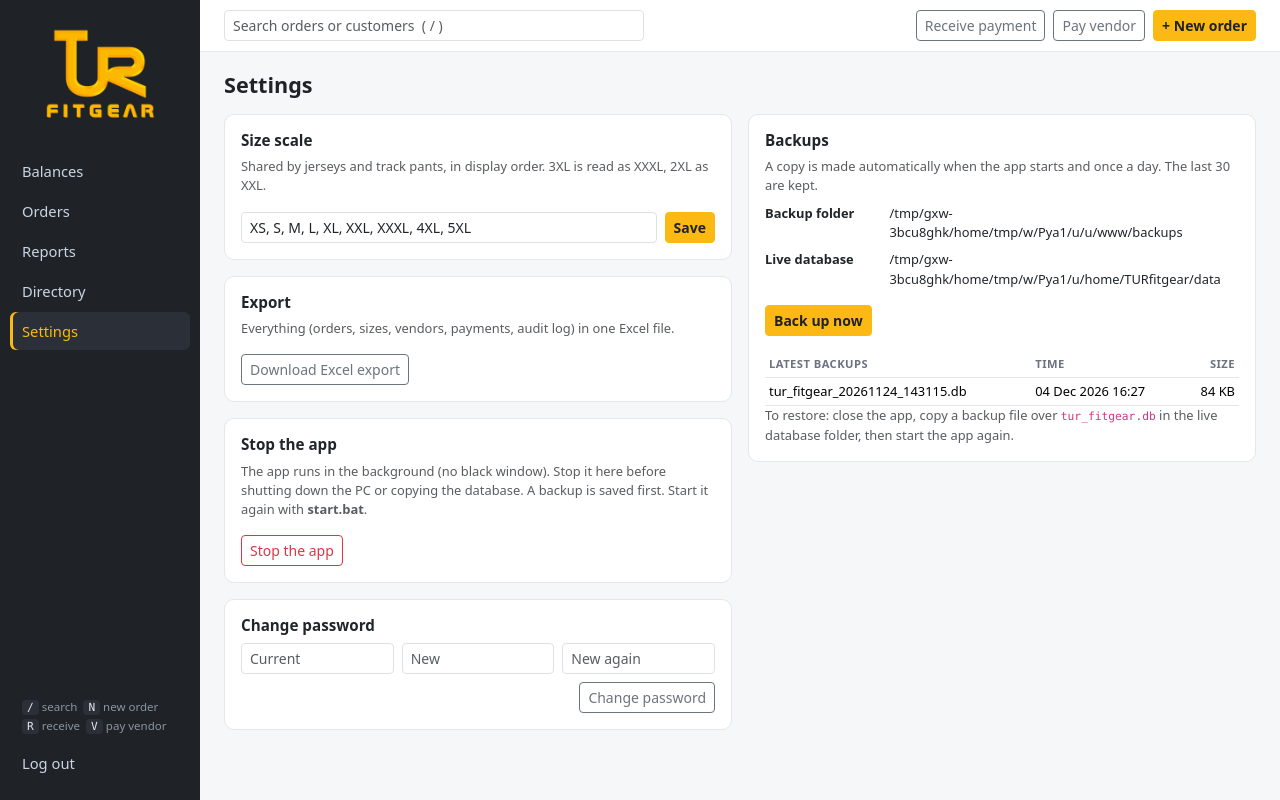
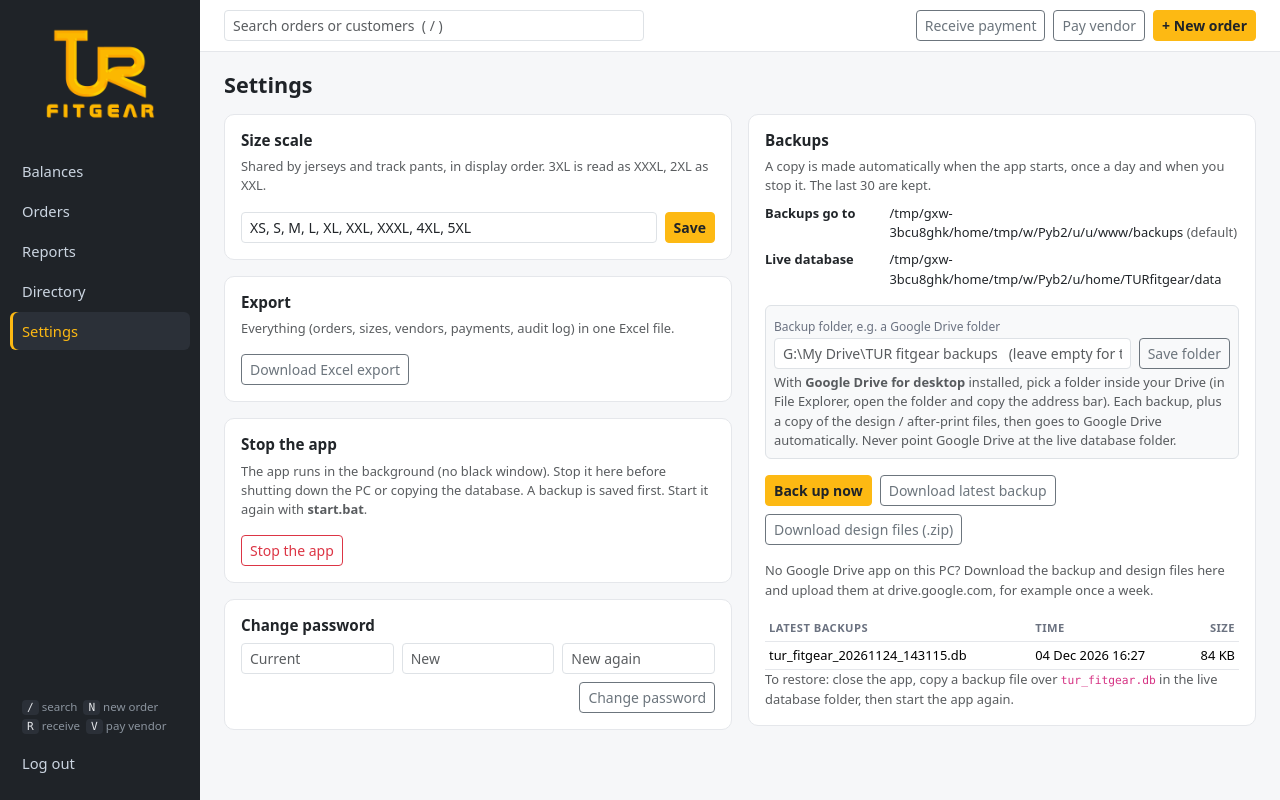
Before and after one commit to srikumar1987/fitgear_app, a Flask app: page /settings in a window 1280 px wide. Run offline with Flask 3, Linux system fonts and the light colour scheme; the visitor is signed in with stand-in values (Sample User, id 1); some libraries are stand-ins or nearby versions.

Commit message:
Back up to a chosen folder (e.g. Google Drive) and download backups
Settings can now point backups at any folder, such as one inside Google Drive
for desktop, so every automatic backup goes off the PC; design and after-print
files are copied there as well. For PCs without the Drive app, the latest backup
and a zip of design files can be downloaded and uploaded by hand. The folder is
validated (absolute, writable, outside the live data folder), and backups made
in the same second no longer overwrite each other.

Generated with [Devin](https://devin.ai)

Co-Authored-By: Devin <158243242+devin-ai-integration[bot]@users.noreply.github.com>

```diff
--- a/app/backup.py
+++ b/app/backup.py
@@ -1,5 +1,6 @@
 from __future__ import annotations
 
+import shutil
 import sqlite3
 from datetime import date, datetime
 from pathlib import Path
@@ -11,11 +12,45 @@ def db_path(app) -> Path:
     return Path(app.config["SQLALCHEMY_DATABASE_URI"].replace("sqlite:///", "", 1))
 
 
+def custom_backup_dir() -> str:
+    """Folder chosen in Settings (e.g. a Google Drive folder); empty means the default."""
+    from .models import get_setting
+
+    return get_setting("backup_dir")
+
+
+def backup_dir(app) -> Path:
+    return Path(custom_backup_dir() or app.config["BACKUP_DIR"])
+
+
+def check_backup_dir(app, folder: str) -> Path:
+    """Validate a folder chosen in Settings: absolute, writable, and not the live data folder."""
+    path = Path(folder.strip().strip('"'))
+    if not path.is_absolute():
+        raise ValueError("Use a full path, for example G:\\My Drive\\TUR fitgear backups")
+    data = Path(app.config["DATA_DIR"]).resolve()
+    resolved = path.resolve()
+    if resolved == data or data in resolved.parents:
+        raise ValueError("Choose a folder outside the live data folder")
+    try:
+        path.mkdir(parents=True, exist_ok=True)
+        probe = path / ".tur_write_test"
+        probe.write_text("ok")
+        probe.unlink()
+    except OSError as exc:
+        raise ValueError(f"Cannot write to that folder ({exc.strerror or exc})") from None
+    return path
+
+
 def make_backup(app) -> Path:
     """Copy the live database using SQLite's online backup API (safe while the app is running)."""
-    dest_dir = Path(app.config["BACKUP_DIR"])
+    dest_dir = backup_dir(app)
     dest_dir.mkdir(parents=True, exist_ok=True)
-    dest = dest_dir / f"{PREFIX}{datetime.now():%Y%m%d_%H%M%S}.db"
+    stamp = f"{PREFIX}{datetime.now():%Y%m%d_%H%M%S}"
+    dest, n = dest_dir / f"{stamp}.db", 1
+    while dest.exists():
+        n += 1
+        dest = dest_dir / f"{stamp}_{n}.db"
     src_conn = sqlite3.connect(db_path(app))
     dest_conn = sqlite3.connect(dest)
     try:
@@ -25,8 +60,25 @@ def make_backup(app) -> Path:
         src_conn.close()
     for old in list_backups(app)[app.config["BACKUP_KEEP"]:]:
         old.unlink(missing_ok=True)
+    if custom_backup_dir():
+        mirror_uploads(app, dest_dir)
     app.config["LAST_BACKUP_DAY"] = date.today()
     return dest
+
+
+def mirror_uploads(app, dest_dir: Path) -> int:
+    """Copy design / after-print files that are not in the backup folder yet. Nothing is deleted there."""
+    src = Path(app.config["UPLOAD_DIR"])
+    if not src.is_dir():
+        return 0
+    target = dest_dir / "uploads"
+    copied = 0
+    for file in src.iterdir():
+        if file.is_file() and not (target / file.name).exists():
+            target.mkdir(parents=True, exist_ok=True)
+            shutil.copy2(file, target / file.name)
+            copied += 1
+    return copied
 
 
 def backup_if_due(app, force: bool = False) -> None:
@@ -39,7 +91,7 @@ def backup_if_due(app, force: bool = False) -> None:
 
 
 def list_backups(app) -> list[Path]:
-    folder = Path(app.config["BACKUP_DIR"])
+    folder = backup_dir(app)
     if not folder.exists():
         return []
     return sorted(folder.glob(f"{PREFIX}*.db"), reverse=True)
--- a/app/templates/settings/index.html
+++ b/app/templates/settings/index.html
@@ -48,12 +48,32 @@
     <div class="card">
       <div class="card-body">
         <h2 class="card-title">Backups</h2>
-        <p class="small text-muted mb-2">A copy is made automatically when the app starts and once a day. The last 30 are kept.</p>
+        <p class="small text-muted mb-2">A copy is made automatically when the app starts, once a day and when you stop it. The last 30 are kept.</p>
         <dl class="small row mb-2">
-          <dt class="col-sm-3">Backup folder</dt><dd class="col-sm-9 text-break">{{ backup_dir }}</dd>
+          <dt class="col-sm-3">Backups go to</dt><dd class="col-sm-9 text-break">{{ backup_dir }}{% if not custom_dir %} <span class="text-muted">(default)</span>{% endif %}</dd>
           <dt class="col-sm-3">Live database</dt><dd class="col-sm-9 text-break">{{ data_dir }}</dd>
         </dl>
-        <form method="post" action="{{ url_for('settings.backup_now') }}" class="mb-3"><button class="btn btn-sm btn-brand">Back up now</button></form>
+
+        <form method="post" action="{{ url_for('settings.save_backup_folder') }}" class="border rounded p-2 mb-3 bg-light">
+          <label class="form-label" for="backup-folder">Backup folder, e.g. a Google Drive folder</label>
+          <div class="d-flex gap-2">
+            <input id="backup-folder" name="folder" class="form-control form-control-sm" value="{{ custom_dir }}"
+                   placeholder="G:\My Drive\TUR fitgear backups   (leave empty for the default)">
+            <button class="btn btn-sm btn-outline-secondary text-nowrap">Save folder</button>
+          </div>
+          <div class="small text-muted mt-1">
+            With <strong>Google Drive for desktop</strong> installed, pick a folder inside your Drive (in File Explorer, open the folder and copy the address bar).
+            Each backup, plus a copy of the design / after-print files, then goes to Google Drive automatically.
+            Never point Google Drive at the live database folder.
+          </div>
+        </form>
+
+        <div class="d-flex gap-2 flex-wrap mb-3">
+          <form method="post" action="{{ url_for('settings.backup_now') }}"><button class="btn btn-sm btn-brand">Back up now</button></form>
+          <a class="btn btn-sm btn-outline-secondary" href="{{ url_for('settings.download_backup') }}">Download latest backup</a>
+          <a class="btn btn-sm btn-outline-secondary" href="{{ url_for('settings.download_designs') }}">Download design files (.zip)</a>
+        </div>
+        <p class="small text-muted">No Google Drive app on this PC? Download the backup and design files here and upload them at drive.google.com, for example once a week.</p>
         <table class="table table-sm">
           <thead><tr><th>Latest backups</th><th>Time</th><th class="num">Size</th></tr></thead>
           <tbody>
--- a/app/views/settings.py
+++ b/app/views/settings.py
@@ -1,17 +1,20 @@
 from __future__ import annotations
 
 import os
+import tempfile
 import threading
+import zipfile
 from datetime import datetime
+from pathlib import Path
 
 from flask import Blueprint, current_app, flash, redirect, render_template, request, send_file, url_for
 from sqlalchemy import select
 from werkzeug.security import check_password_hash
 
 from .. import db
-from ..backup import list_backups, make_backup
+from ..backup import backup_dir, check_backup_dir, custom_backup_dir, list_backups, make_backup
 from ..export import build_workbook
-from ..models import Admin, set_setting
+from ..models import Admin, audit, set_setting
 from ..sizes import get_scale, normalise_size
 from .auth import MIN_PASSWORD, hash_password
 
@@ -26,8 +29,56 @@ def index():
     ]
     return render_template(
         "settings/index.html", scale=", ".join(get_scale()), backups=backups,
-        backup_dir=current_app.config["BACKUP_DIR"], data_dir=current_app.config["DATA_DIR"],
+        backup_dir=backup_dir(current_app), custom_dir=custom_backup_dir(),
+        default_dir=current_app.config["BACKUP_DIR"], data_dir=current_app.config["DATA_DIR"],
     )
+
+
+@bp.post("/settings/backup-folder")
+def save_backup_folder():
+    folder = request.form.get("folder", "").strip()
+    if not folder:
+        set_setting("backup_dir", "")
+        db.session.commit()
+        flash(f"Backups go to the default folder again: {current_app.config['BACKUP_DIR']}", "success")
+        return redirect(url_for("settings.index"))
+    try:
+        path = check_backup_dir(current_app, folder)
+    except ValueError as exc:
+        flash(str(exc), "danger")
+        return redirect(url_for("settings.index"))
+    set_setting("backup_dir", str(path))
+    audit("setting", None, "backup_dir", str(path))
+    db.session.commit()
+    try:
+        saved = make_backup(current_app)
+    except Exception as exc:  # shown to the single admin so they can fix the folder
+        flash(f"Folder saved, but the first backup failed: {exc}", "danger")
+    else:
+        flash(f"Backups now go to {path}. First backup saved ({saved.name}); design files copied too.", "success")
+    return redirect(url_for("settings.index"))
+
+
+@bp.get("/settings/download-backup")
+def download_backup():
+    path = make_backup(current_app)
+    return send_file(path, as_attachment=True, download_name=path.name, mimetype="application/octet-stream")
+
+
+@bp.get("/settings/download-designs")
+def download_designs():
+    folder = Path(current_app.config["UPLOAD_DIR"])
+    files = [f for f in folder.iterdir() if f.is_file()] if folder.is_dir() else []
+    if not files:
+        flash("There are no design or after-print files yet.", "danger")
+        return redirect(url_for("settings.index"))
+    archive = tempfile.TemporaryFile()
+    with zipfile.ZipFile(archive, "w", zipfile.ZIP_STORED) as zf:  # images are already compressed
+        for file in files:
+            zf.write(file, file.name)
+    archive.seek(0)
+    return send_file(archive, as_attachment=True, mimetype="application/zip",
+                     download_name=f"tur_fitgear_designs_{datetime.now():%Y%m%d}.zip")
 
 
 @bp.post("/settings/sizes")
```
Also changed, not shown: AGENTS.md (+2 -1 lines), tests/test_backup.py (added, +65 -0 lines), README.md.
